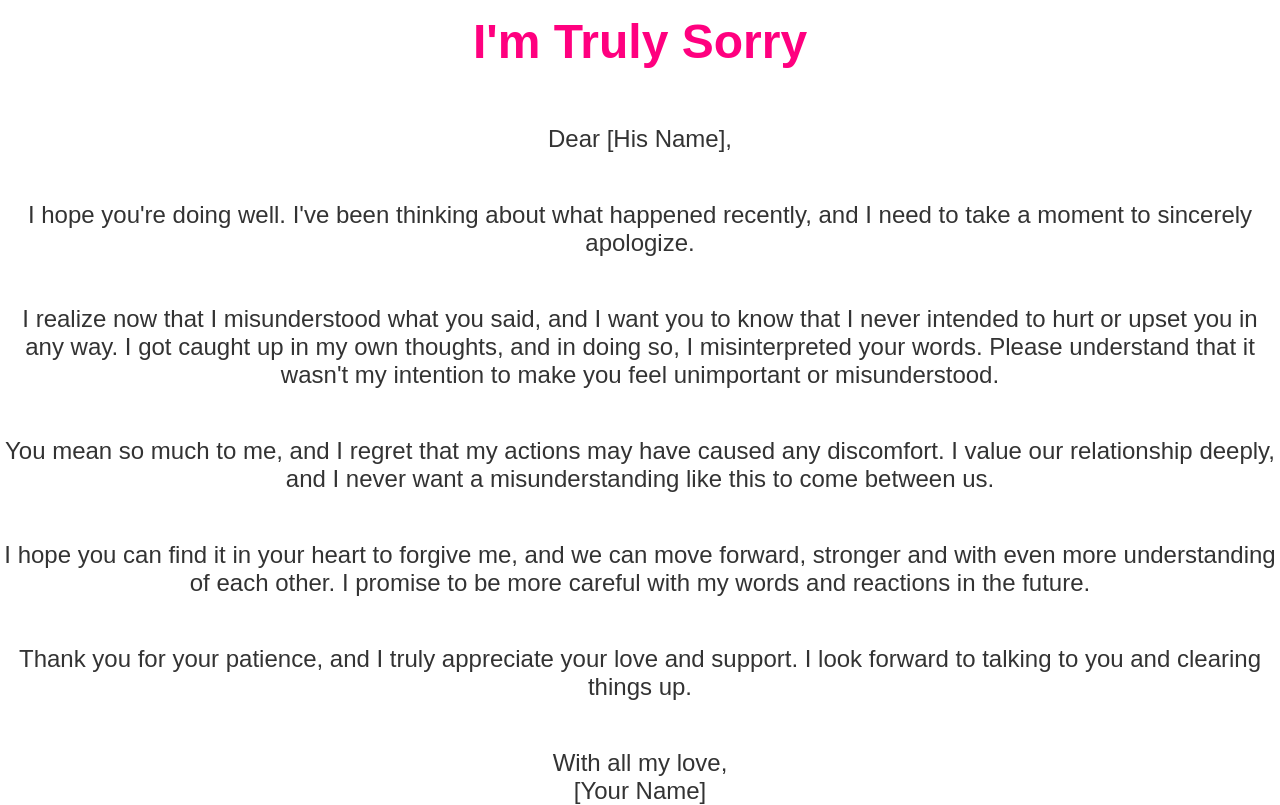
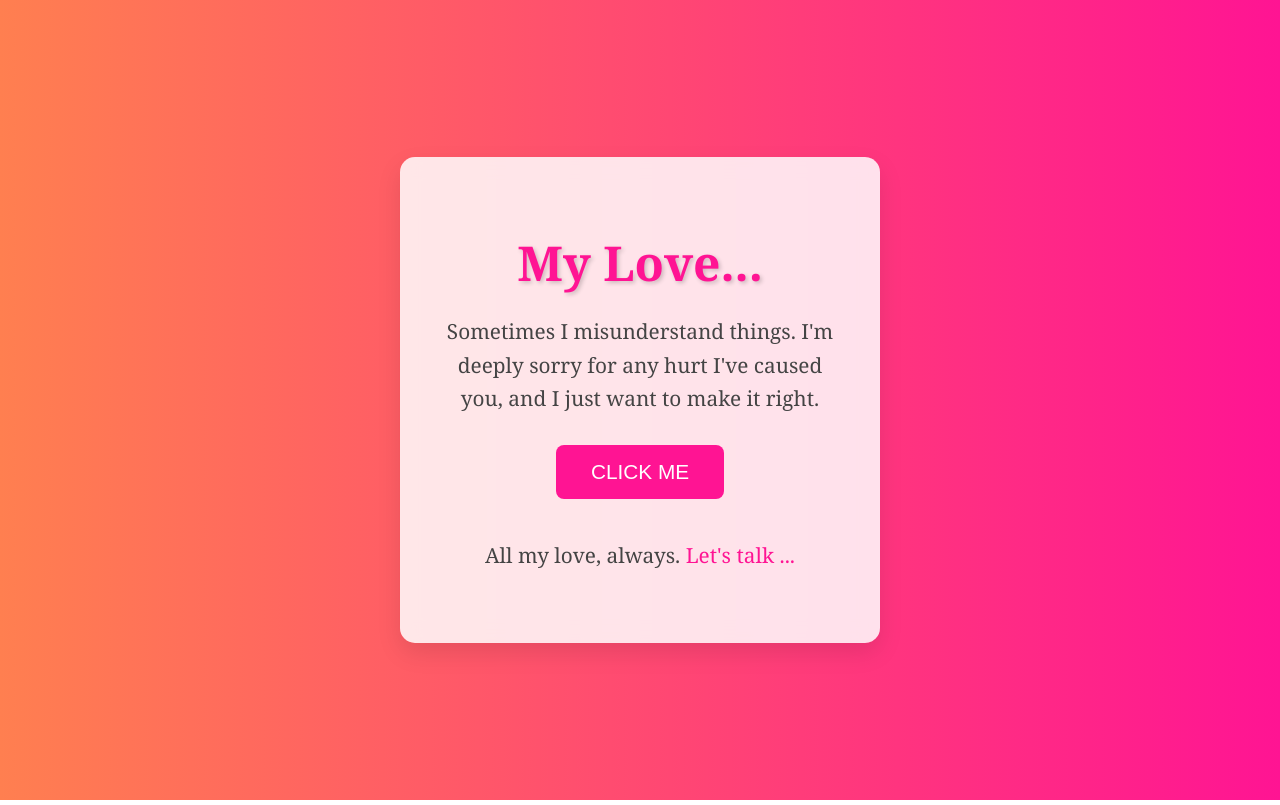
Before and after one commit to Anjana7581/mine, a plain HTML site: page index.html in a window 1280 px wide. Drawn offline with Linux system fonts and the light colour scheme.

Commit message:
new changes

```diff
--- a/index.html
+++ b/index.html
@@ -3,61 +3,122 @@
 <head>
     <meta charset="UTF-8">
     <meta name="viewport" content="width=device-width, initial-scale=1.0">
-    <title>Babe.....</title>
+    <title>My Apology, My Love</title>
     <style>
         body {
-            background-color: #ffffff;
+            background: linear-gradient(to right, #ff7f50, #ff1493);
+            font-family: 'Georgia', serif;
+            margin: 0;
+            padding: 0;
             display: flex;
-            flex-direction: column;
+            justify-content: center;
             align-items: center;
-            justify-content: center;
             height: 100vh;
-            margin: 0;
-            font-family: 'Arial', sans-serif;
+            color: #fff;
+        }
+
+        .container {
+            background: rgba(255, 255, 255, 0.85);
+            border-radius: 15px;
+            box-shadow: 0 10px 25px rgba(0, 0, 0, 0.1);
+            padding: 40px;
+            width: 400px;
             text-align: center;
+            backdrop-filter: blur(10px);
+            overflow: hidden;
         }
+
         h1 {
-            color: #ff007f;
+            color: #ff1493;
             font-size: 3rem;
+            margin-bottom: 20px;
+            font-weight: bold;
+            text-shadow: 2px 2px 4px rgba(0, 0, 0, 0.2);
         }
+
         p {
-            font-size: 1.5rem;
-            color: #333;
+            color: #444;
+            font-size: 1.3rem;
+            line-height: 1.6;
+            margin-bottom: 30px;
+            font-weight: normal;
         }
+
         button {
-            margin-top: 20px;
-            padding: 10px 20px;
-            font-size: 1rem;
-            background-color: #ff007f;
+            padding: 15px 35px;
+            font-size: 1.3rem;
+            background-color: #ff1493;
             color: white;
             border: none;
+            border-radius: 8px;
+            cursor: pointer;
+            transition: background-color 0.3s ease, transform 0.2s ease;
+            text-transform: uppercase;
+        }
+
+        button:hover {
+            background-color: #ff007f;
+            transform: translateY(-3px);
+        }
+
+        button:focus {
+            outline: none;
+        }
+
+        .message {
+            font-size: 1.4rem;
+            color: #ff007f;
+            font-weight: bold;
+            display: none;
+            margin-top: 20px;
+            padding: 15px;
+            background-color: #ffebef;
             border-radius: 5px;
-            cursor: pointer;
+            transition: opacity 0.5s ease-in-out;
+            animation: fadeIn 1s ease-out forwards;
         }
-        button:hover {
-            background-color: #ff4da6;
+
+        .footer {
+            margin-top: 40px;
+            font-size: 0.9rem;
+            color: #999;
+        }
+
+        .footer a {
+            color: #ff1493;
+            text-decoration: none;
+        }
+
+        @keyframes fadeIn {
+            0% {
+                opacity: 0;
+                transform: translateY(10px);
+            }
+            100% {
+                opacity: 1;
+                transform: translateY(0);
+            }
         }
     </style>
 </head>
 <body>
 
-    <button onclick="showMessage()">Click Me!</button>
-    <p id="surprise" style="display: none;">  <h1>I'm Truly Sorry</h1>
-
-        <p>Dear [His Name],</p>
-        <p>I hope you're doing well. I've been thinking about what happened recently, and I need to take a moment to sincerely apologize.</p>
-        <p>I realize now that I misunderstood what you said, and I want you to know that I never intended to hurt or upset you in any way. I got caught up in my own thoughts, and in doing so, I misinterpreted your words. Please understand that it wasn't my intention to make you feel unimportant or misunderstood.</p>
-        <p>You mean so much to me, and I regret that my actions may have caused any discomfort. I value our relationship deeply, and I never want a misunderstanding like this to come between us.</p>
-        <p>I hope you can find it in your heart to forgive me, and we can move forward, stronger and with even more understanding of each other. I promise to be more careful with my words and reactions in the future.</p>
-        <p>Thank you for your patience, and I truly appreciate your love and support. I look forward to talking to you and clearing things up.</p>
-        <p>With all my love, <br> [Your Name]</p>
-    </p>
-
+    <div class="container">
+        <h1>My Love...</h1>
+        <p>Sometimes I misunderstand things. I'm deeply sorry for any hurt I've caused you, and I just want to make it right.</p>
+        <button onclick="showMessage()">Click me</button>
+        <p class="message" id="message">❤️ I’m sorry from the bottom of my heart. Your love means everything to me, and I promise to be better. 💖</p>
+        <div class="footer">
+            <p>All my love, always. <a href="#">Let's talk ...</a></p>
+        </div>
+    </div>
     <script>
         function showMessage() {
-            const surprise = document.getElementById('surprise');
-            surprise.style.display = 'block';
+            const message = document.getElementById('message');
+            message.style.display = 'block';
+            message.style.opacity = 1;
         }
     </script>
+
 </body>
 </html>
```
